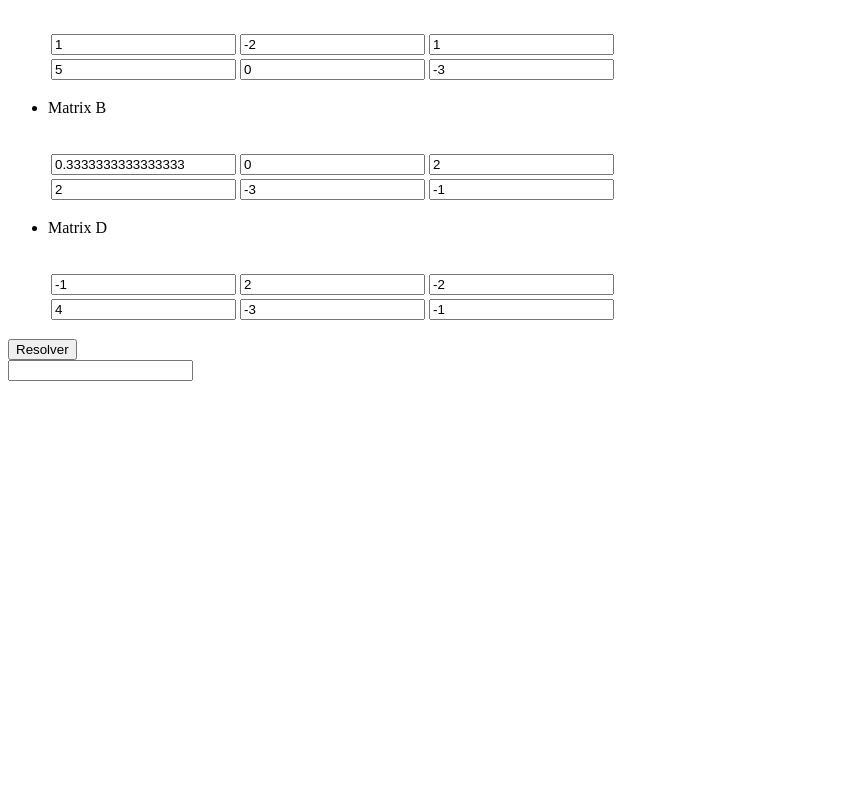
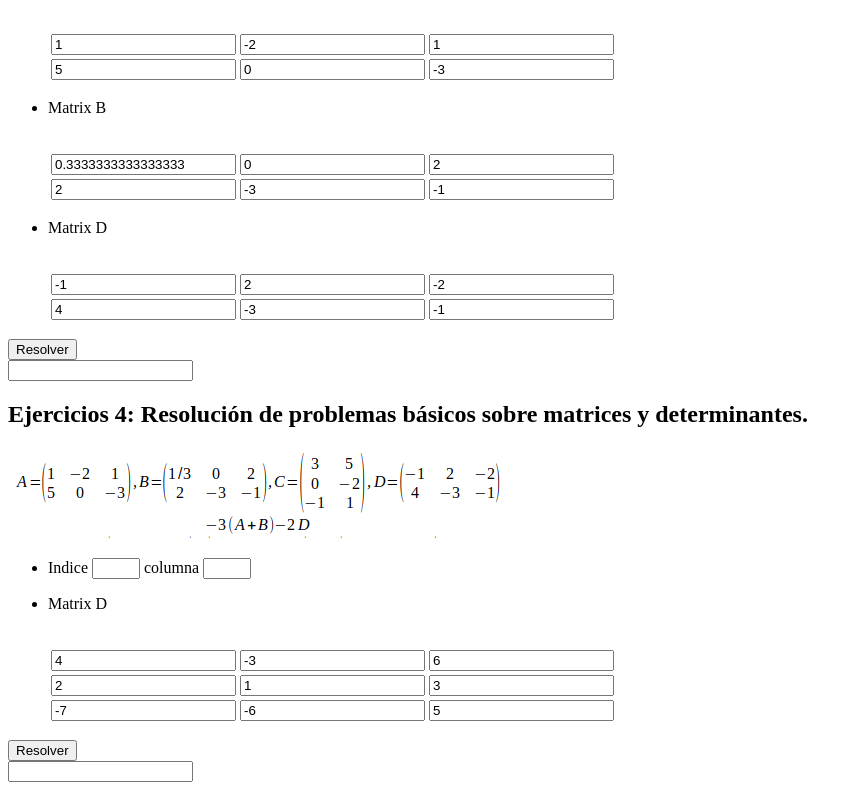
Before and after one commit to AndresManuelArias/algebra_lineal, a plain HTML site: page index.html in a window 1280 px wide. Shown: the part 1705-2495 px from the top of the page, without its empty margins (0-862 px from the left). Before the commit the page ends 2094 px from the top, so only its background shows below. Drawn offline with Linux system fonts and the light colour scheme.

Commit message:
se agrego el ejericio 4

```diff
--- a/index.html
+++ b/index.html
@@ -185,8 +185,70 @@
             <input type="text" name="resultado_ejercicio3">
         </form>
     </section>
+    <section>
+        <h1>Ejercicios 4: Resolución de problemas básicos sobre matrices y determinantes. </h1>
+        <img src="libreria_algebra_lineal/ejercicio_3_matriz.png" >
+        <form>
+            <ul>
+                <li>
+                    <label>Indice</label>
+                    <input type="number" min="0" max="3" name="Indice" />
+                    <label>columna </label>
+                    <input type="number" min="0" max="3" name="columna" />
+                </li>
+                <li>
+                    <p>Matrix D</p>  </br>
+                    <table>
+                        <tr>
+                            <td>
+                                <input type="number" name="Matrix_C4" value="4" />
+                            </td>
+                            <td>
+                                <input type="number" name="Matrix_C4" value="-3" />
+                            </td>
+                            <td>
+                                <input type="number" name="Matrix_C4" value="6" />
+                            </td>
+                        </tr>
+                        <tr>
+                            <td>
+                                <input type="number" name="Matrix_C4" value="2"/>
+                            </td>
+                            <td>
+                                <input type="number" name="Matrix_C4" value="1" />
+                            </td>
+                            <td>
+                                <input type="number" name="Matrix_C4" value="3"/>
+                            </td>
+                        </tr>
+                        <tr>
+                            <td>
+                                <input type="number" name="Matrix_C4" value="-7"/>
+                            </td>
+                            <td>
+                                <input type="number" name="Matrix_C4" value="-6" />
+                            </td>
+                            <td>
+                                <input type="number" name="Matrix_C4" value="5"/>
+                            </td>
+                        </tr>
+                    </table>
+                </li>
+            </ul>
+            <input type="button" value="Resolver" onclick="ejecutarEjercicio4()" /> <br>
+            <input type="text" name="resultado_ejercicio4">
+        </form>
+    </section>
     <script>
        let algebra_lineal = new Algebra_lineal();
+       function ejecutarEjercicio4(){
+            let C = [
+                [Number(document.getElementsByName("Matrix_C4")[0].value),Number(document.getElementsByName("Matrix_C4")[1].value),Number(document.getElementsByName("Matrix_C4")[2].value)],
+                [Number(document.getElementsByName("Matrix_C4")[3].value),Number(document.getElementsByName("Matrix_C4")[4].value),Number(document.getElementsByName("Matrix_C4")[5].value)],
+                [Number(document.getElementsByName("Matrix_C4")[6].value),Number(document.getElementsByName("Matrix_C4")[7].value),Number(document.getElementsByName("Matrix_C4")[8].value)]
+            ]
+            document.getElementsByName("resultado_ejercicio4")[0].value = JSON.stringify(algebra_lineal.cofactor(C,Number(document.getElementsByName("Indice")[0].value),Number(document.getElementsByName("columna")[0].value)))
+       }
        function ejecutarEjercicio3(){
             let A = [[Number(document.getElementsByName("Matrix_A3")[0].value),Number(document.getElementsByName("Matrix_A3")[1].value),Number(document.getElementsByName("Matrix_A3")[2].value)],
             [Number(document.getElementsByName("Matrix_A3")[3].value),Number(document.getElementsByName("Matrix_A3")[4].value),Number(document.getElementsByName("Matrix_A3")[5].value)]]
--- a/libreria_algebra_lineal/Algebra_lineal.js
+++ b/libreria_algebra_lineal/Algebra_lineal.js
@@ -66,6 +66,14 @@ var Algebra_lineal = /** @class */ (function () {
         }
         return multipliaciones.reduce(function (a, b) { return a + b; });
     };
+    Algebra_lineal.prototype.menor = function (matrix, fila, columna) {
+        var nuevaMatriz2x2 = matrix.filter(function (filaVector, indexFila) { return indexFila !== (fila - 1); })
+            .map(function (fila) { return fila.filter(function (n, i) { return i !== columna - 1; }); });
+        return nuevaMatriz2x2;
+    };
+    Algebra_lineal.prototype.cofactor = function (matrix, fila, columna) {
+        return Math.pow(-1, fila + columna) * this.determinante(this.menor(matrix, fila, columna));
+    };
     Algebra_lineal.prototype.determinante = function (nuevaMatriz2x2) {
         var primerIndice = 0;
         var segundoIndice = 1;
@@ -77,14 +85,9 @@ var Algebra_lineal = /** @class */ (function () {
             vector2
         ];
         var vector3 = [];
-        var _loop_1 = function (index) {
-            debugger;
-            var nuevaMatriz2x2 = matrix.map(function (fila) { return fila.filter(function (n, i) { return i !== index - 1; }); });
-            vector3.push(Math.pow(-1, index) * -1 * this_1.determinante(nuevaMatriz2x2));
-        };
-        var this_1 = this;
         for (var index = 1; index <= 3; index++) {
-            _loop_1(index);
+            var nuevaMatriz2x2 = this.menor(matrix, 0, index);
+            vector3.push(this.cofactor(nuevaMatriz2x2, 0, index));
         }
         return vector3;
     };
```
Also changed, not shown: 1 other file.
